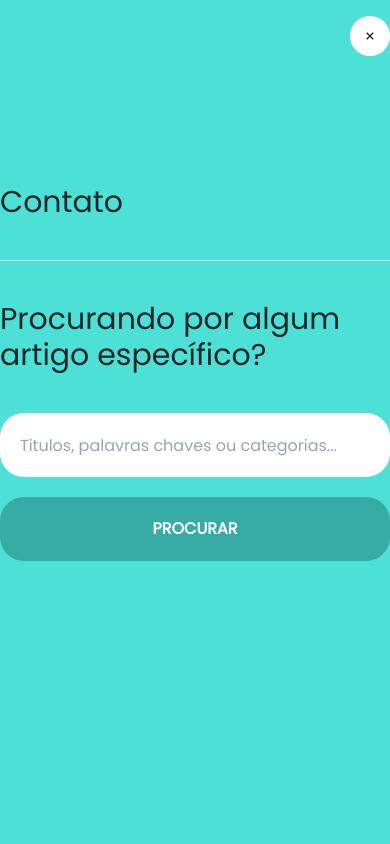
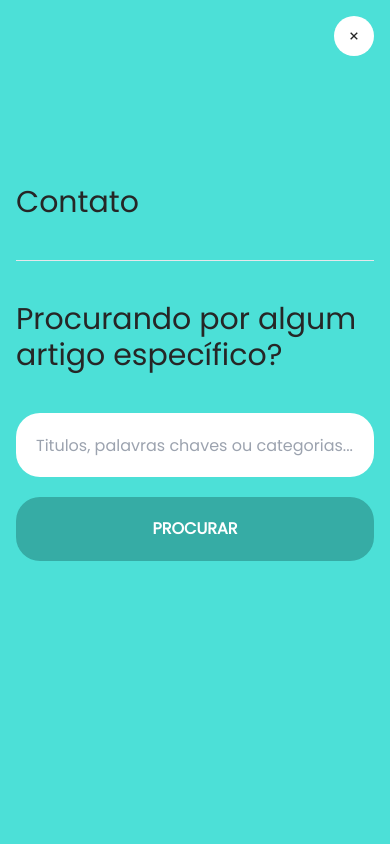
Before and after one commit to MoreiraAlex/AM-Blog, a Next.js app: page / in a window 390 px wide. Both pictures are taken after a click on the icon 354 px from the left and 36 px from the top of the page. Shown: the top 844 px of the page. Built offline with nearby package versions, Linux system fonts and the light colour scheme.

Commit message:
Ajustes na home

```diff
--- a/src/components/categories.tsx
+++ b/src/components/categories.tsx
@@ -28,7 +28,10 @@ export const Categories = () => {
     speed: 500,
     dots: true,
     autoplay: true,
-    autoplaySpeed: 3000,
+    autoplaySpeed: 500,
+    pauseOnFocus: true,
+    pauseOnHover: true,
+    pauseOnDotsHover: true,
     cssEase: 'linear',
     arrows: false,
     responsive: [
--- a/src/components/navbar.tsx
+++ b/src/components/navbar.tsx
@@ -55,7 +55,7 @@ export const Navbar = () => {
           menu ? 'block' : 'hidden'
         } bg-ligth-primary-100 w-screen h-screen inset-0 z-50 dark:bg-dark-basic-100 fixed`}
       >
-        <div className='flex flex-col items-end space-y-32 container mx-auto pt-4'>
+        <div className='flex flex-col items-end space-y-32 container mx-auto pt-4 px-4 sm:px-0'>
           <Icon
             tail='w-10 h-10 p-3 text-center bg-white'
             func={() => {
```
